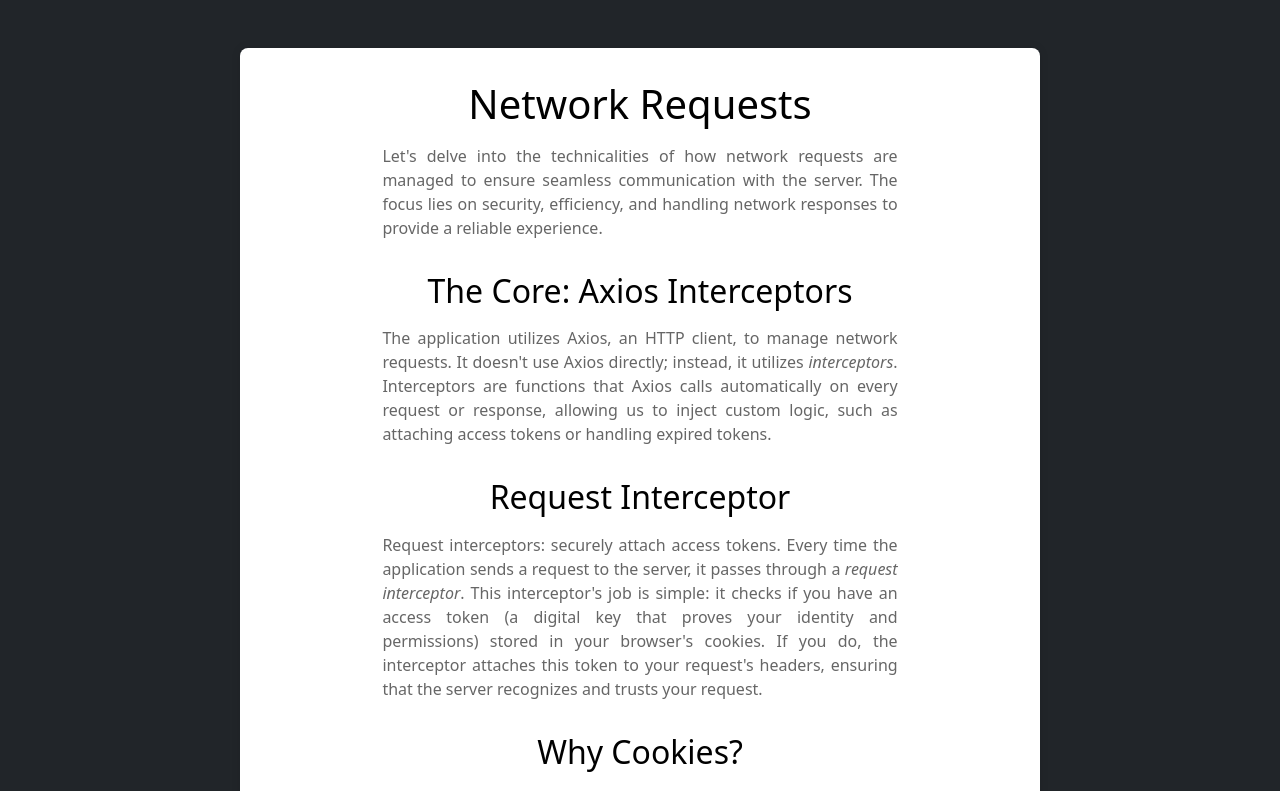
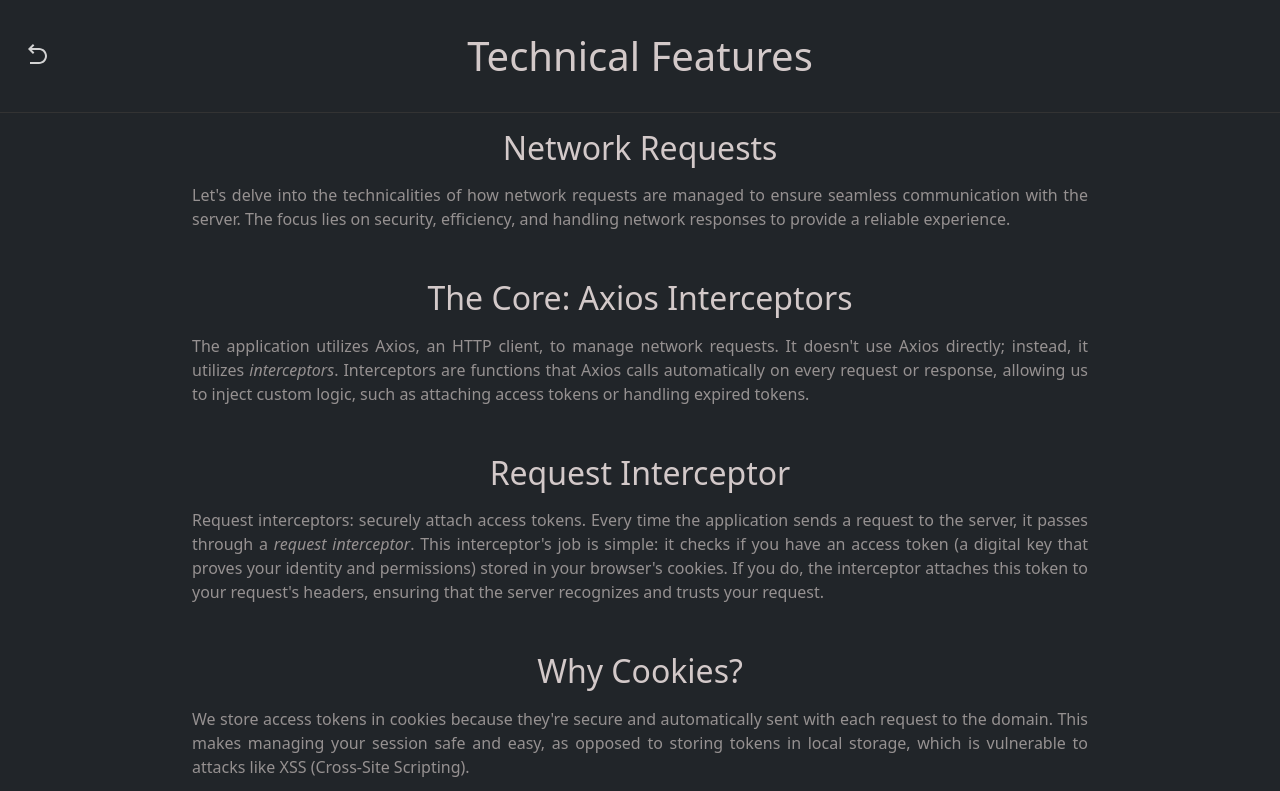
Before and after one commit to anthonynarine/AuthFlow, a React (Create React App) app in the folder react-auth/: page /features in a window 1280 px wide. Shown: the top 791 px of the page. Built offline with nearby package versions, Linux system fonts and the light colour scheme.

Commit message:
created a Footer component footer component is not an individual compoment rendered in HomePage with link to the api docs my github and Linkedin

```diff
--- a/react-auth/src/App.js
+++ b/react-auth/src/App.js
@@ -11,8 +11,8 @@ function App() {
     <>
       <Routes>
         <Route path="/" element={<HomePage />} />
+        <Route path="/register" element={<RegisterPage />} />
         <Route path="/login" element={<LoginPage />} />
-        <Route path="/register" element={<RegisterPage />} />
         <Route path="/features" element={<Features />} />
       </Routes>
     </>
--- /dev/null
+++ b/react-auth/src/components/Home/Footer.css
@@ -0,0 +1,24 @@
+/* Footer.css */
+.link-container {
+    text-align: center; /* Centers inline or inline-block elements horizontally */
+    display: flex; /* Use flexbox for the container */
+    justify-content: center; /* Center flex items horizontally */
+    align-items: center; /* Align flex items vertically */
+  }
+
+  .github-link, .linkedin-link, .api-link {
+    color: rgb(138, 159, 138);
+    display: inline-flex;
+    align-items: center;
+    margin: 0 10px;
+    text-decoration: none;
+  }
+
+  .github-link {
+    margin-right: 15px;
+  }
+
+  .github-link:hover, .linkedin-link:hover {
+    color: rgb(35, 116, 66); /* Change to the color you want on hover */
+    text-decoration: underline; /* Example effect: underline on hover */
+  }
--- /dev/null
+++ b/react-auth/src/components/Home/Footer.jsx
@@ -0,0 +1,21 @@
+import React from 'react';
+import { FaExternalLinkAlt, FaGithub, FaLinkedin } from 'react-icons/fa';
+import './Footer.css';
+
+export const Footer = () => {
+  return (
+    <footer className="mt-auto text-white-50 footer-container">
+      <div className="link-container"> {/* Add this div */}
+        <a href="https://documenter.getpostman.com/view/23868442/2sA2xnyAdP" className="api-link" target="_blank" rel="noopener noreferrer">
+          Api Documentation <FaExternalLinkAlt />
+        </a>
+        <a href="https://github.com/anthonynarine" target="_blank" rel="noopener noreferrer" className="github-link">
+          <FaGithub /> GitHub
+        </a>
+        <a href="https://www.linkedin.com/in/anthony-narine-9ab567245/" target="_blank" rel="noopener noreferrer" className="linkedin-link">
+          <FaLinkedin /> LinkedIn
+        </a>
+      </div>
+    </footer>
+  );
+};
--- a/react-auth/src/components/Home/Home.css
+++ b/react-auth/src/components/Home/Home.css
@@ -12,7 +12,7 @@
     display: flex;
     justify-content: space-between;
     align-items: center;
-    padding: 0 20%; /* Adjust the padding as needed */
+    padding: 0 15%; /* Adjust the padding as needed */
   }
 
   .nav {
@@ -31,6 +31,7 @@
 
     .nav {
       margin-top: 1rem; /* Add margin to separate navigation links */
+      align-items: center;
     }
   }
 
@@ -59,8 +60,8 @@
 
   .footer-container {
     margin-top: auto;
-    text-align: center;
-    margin-bottom: 20rem;
+    text-align:center;
+    margin-bottom: 4rem;
   }
 
 
@@ -88,10 +89,11 @@
 
   .api-link {
     /* text-decoration: none; */
-    color: rgb(138, 159, 138); /* or any color you prefer */
+    color: rgb(138, 159, 138);
+    text-decoration: none;
   }
 
   .api-link:hover {
     color: rgb(35, 116, 66) ; /* Change to the color you want on hover */
-    text-decoration: underline; /* Example effect: underline on hover */
+    text-decoration: underline;
   }
--- a/react-auth/src/components/Home/HomePage.jsx
+++ b/react-auth/src/components/Home/HomePage.jsx
@@ -2,9 +2,10 @@ import React from "react";
 import "./Home.css";
 import { useNavigate, Link } from "react-router-dom";
 import { useState, useEffect } from "react"
-import { FaExternalLinkAlt } from 'react-icons/fa';
+// import { FaExternalLinkAlt } from 'react-icons/fa';
 import axiosAPIinterceptor from "../../interceptors/axios";
 import { useLogout } from "../hooks/useLogout";
+import { Footer } from "./Footer";
 
 
 
@@ -44,17 +45,17 @@ function HomePage() {
           <h3 className="mb-0 white-text">Authentication</h3>
           <nav className="nav nav-masthead justify-content-center">
             <a
-              className="nav-link fw-bold py-1 px-3 active white-text"
+              className="nav-link fw-bold py-1 px-1 active white-text"
               aria-current="page"
               href="#"
             >
-              Home
+             <Link to="/features" className="nav-link fw-bold py-1 px-3 white-text">Home</Link>
             </a>
-            <a className="nav-link fw-bold py-1 px-3 white-text" href="#">
+            <a className="nav-link fw-bold py-1 px-1 white-text" href="#">
             <Link to="/features" className="nav-link fw-bold py-1 px-3 white-text">Features</Link>
             </a>
-            <a className="nav-link fw-bold py-1 px-3 white-text" href="#">
-              Contact
+            <a className="nav-link fw-bold py-1 px-1 white-text" href="#">
+            <Link to="/features" className="nav-link fw-bold py-1 px-3 white-text">Contact</Link>
             </a>
           </nav>
         </div>
@@ -88,13 +89,8 @@ function HomePage() {
       </main>
 
       {/* Footer */}
-      <footer className="mt-auto text-white-50 footer-container">
-        <h6>
-          <a href="https://documenter.getpostman.com/view/23868442/2sA2xnyAdP" className="api-link" target="_blank" rel="noopener noreferrer">
-            Api Documentation <FaExternalLinkAlt />
-          </a>
-        </h6>
-    </footer>
+      <Footer />
+
     </div>
   );
 }
--- a/react-auth/src/components/app-features/Features.css
+++ b/react-auth/src/components/app-features/Features.css
@@ -1,29 +1,31 @@
-/* Features.css */
-.features-container {
-    color: #333; /* Dark gray for better readability */
-    background-color: #fff; /* White background for a clean look */
-    max-width: 800px; /* Restricts content width for better readability */
-    margin: 3rem auto; /* Centers the container with margin top and bottom */
-    padding: 2rem; /* Adds padding inside the container */
-    box-shadow: 0 0 10px rgba(0,0,0,0.1); /* Soft shadow for a subtle depth */
-    border-radius: 8px; /* Slightly rounded corners for a modern look */
-  }
+.features-container h1 {
+  color: white;
+  text-align: center;
+  margin-bottom: 1rem;
+
+  display: block; /* Ensures the h1 element is treated as a block-level element */
+  width: 100%; /* Ensures the underline spans the full width of the container */
+  border-bottom: 1px solid #333; /* Creates the underline with a solid line and sets its color */
+  line-height: 1.2; /* Adjusts line height to control the spacing above and below the text */
+  padding-bottom: 2rem; /* Adds some padding below the text for spacing between text and underline */
+  padding-top: 2rem;
+}
 
   .features-container h1, .features-container h2 {
-    color: #000; /* A subtle blue for headings */
+    color: #d3c9c9; /* A subtle blue for headings */
     text-align: center;
     margin-bottom: 1rem;
   }
 
   .features-container p {
-    color: #666; /* Lighter text color for paragraphs */
+    color: #969191; /* Lighter text color for paragraphs */
     text-align: justify; /* Justify align paragraph text for a classic look */
     padding: 0 15%; /* Adjusted padding for narrower text lines */
     margin-bottom: 1rem;
   }
 
   .features-container section {
-    margin-bottom: 2rem; /* Increase spacing between sections for better visual separation */
+    margin-bottom: 3rem; /* Increase spacing between sections for better visual separation */
   }
 
   /* For small screens, reduce padding in paragraphs for better space utilization */
--- a/react-auth/src/components/app-features/Features.jsx
+++ b/react-auth/src/components/app-features/Features.jsx
@@ -1,10 +1,25 @@
 import React from 'react';
-import './Features.css'; // Ensure this path is correct
+import './Features.css';
+import { useNavigate } from 'react-router-dom';
+import { RiArrowGoBackLine } from 'react-icons/ri';
 
 export const Features = () => {
+
+  let navigate = useNavigate();
+
+  function handleClick () {
+    navigate("/");
+  };
+
+
   return (
-    <div className="features-container">
-      <h1>Network Requests</h1>
+    <div className="features-container" style={{position: "relative"}}>
+        <button onClick={handleClick} style={{ position: 'absolute', top: 20, left: 0, margin: '20px', background: 'none', color: "#D3D3D3", border: 'none', cursor: 'pointer' }}
+              title="Go back to homepage">
+        <RiArrowGoBackLine size="1.5em" />
+      </button>
+      <h1>Technical Features </h1>
+      <h2>Network Requests</h2>
 
       <section>
         <p>Let's delve into the technicalities of how network requests are managed to ensure seamless communication with the server. The focus lies on security, efficiency, and handling network responses to provide a reliable experience.</p>
@@ -39,7 +54,7 @@ export const Features = () => {
       <section>
         <h2>Let's Learn Together</h2>
         <p>I hope this overview gave you some insight into the engineering behind this application. By transparently sharing how I handle network requests, my goal is to not only inform you but also inspire trust and confidence.</p>
-        <p>Thank you for taking the time to learn about the inner workings of this application. Security and user experience are my top priorities, I am committed to continuously improving both.</p>
+        <p>Thank you for taking the time to learn about the inner workings of this application. Security and user experience are my top priorities, I am committed to imporving continuously.</p>
       </section>
     </div>
   );
```
